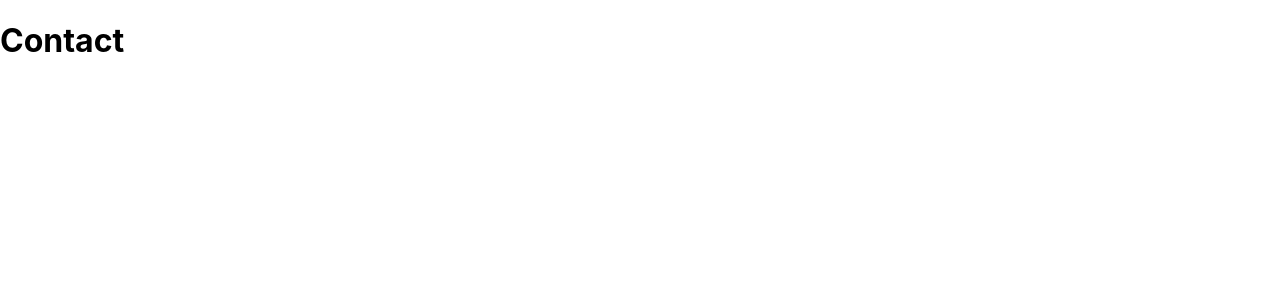
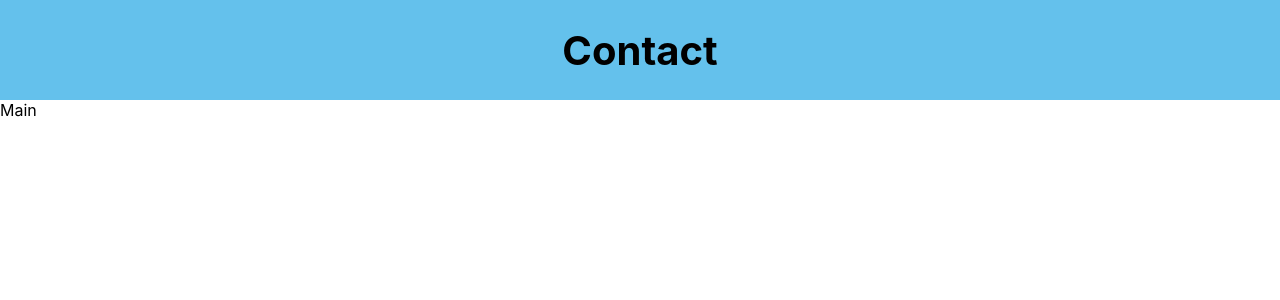
Before and after one commit to Jonghan-park/contact-redux-toolkit, a React (Create React App) app: page / in a window 1280 px wide. Shown: the top 300 px of the page. Built offline with nearby package versions, Linux system fonts and the light colour scheme.

Commit message:
Update navbar and create a main component

```diff
--- a/src/App.js
+++ b/src/App.js
@@ -1,7 +1,11 @@
+import Main from "./components/Main";
+import Navbar from "./components/Navbar";
+
 function App() {
   return (
     <div className="App">
-      <h1>Contact</h1>
+      <Navbar />
+      <Main />
     </div>
   );
 }
--- /dev/null
+++ b/src/components/Main.js
@@ -0,0 +1,7 @@
+import React from "react";
+
+const Main = () => {
+  return <div>Main</div>;
+};
+
+export default Main;
--- /dev/null
+++ b/src/components/Navbar.js
@@ -0,0 +1,13 @@
+import React from "react";
+
+const Navbar = () => {
+  return (
+    <nav>
+      <div className="nav_container">
+        <h1>Contact</h1>
+      </div>
+    </nav>
+  );
+};
+
+export default Navbar;
--- a/src/index.css
+++ b/src/index.css
@@ -11,3 +11,18 @@ code {
   font-family: source-code-pro, Menlo, Monaco, Consolas, 'Courier New',
     monospace;
 }
+
+nav{
+  background: rgb(100, 193, 236);
+  height: 100px;
+}
+.nav_container{
+  width: 100%;
+  height: 100%;
+  display: flex;
+  align-items: center;
+  justify-content: center;
+}
+.nav_container h1{
+  font-size: 40px;
+}
```
